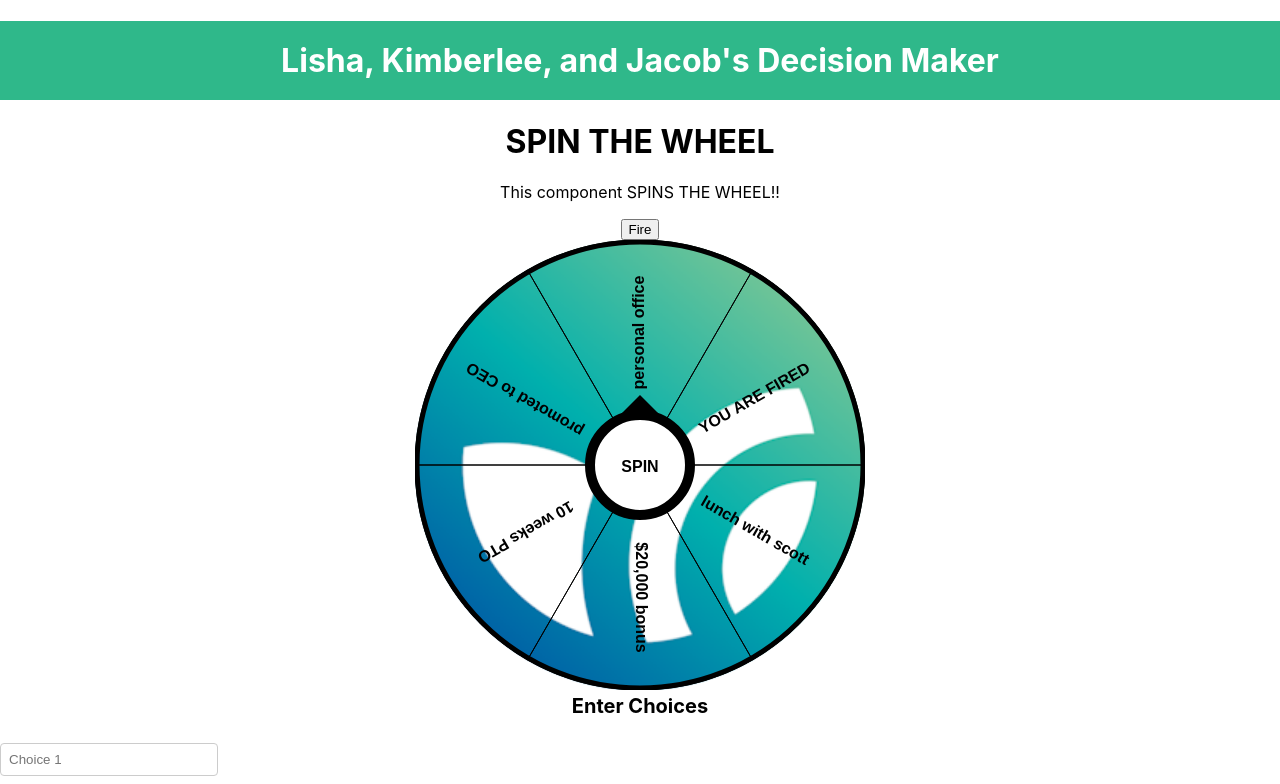
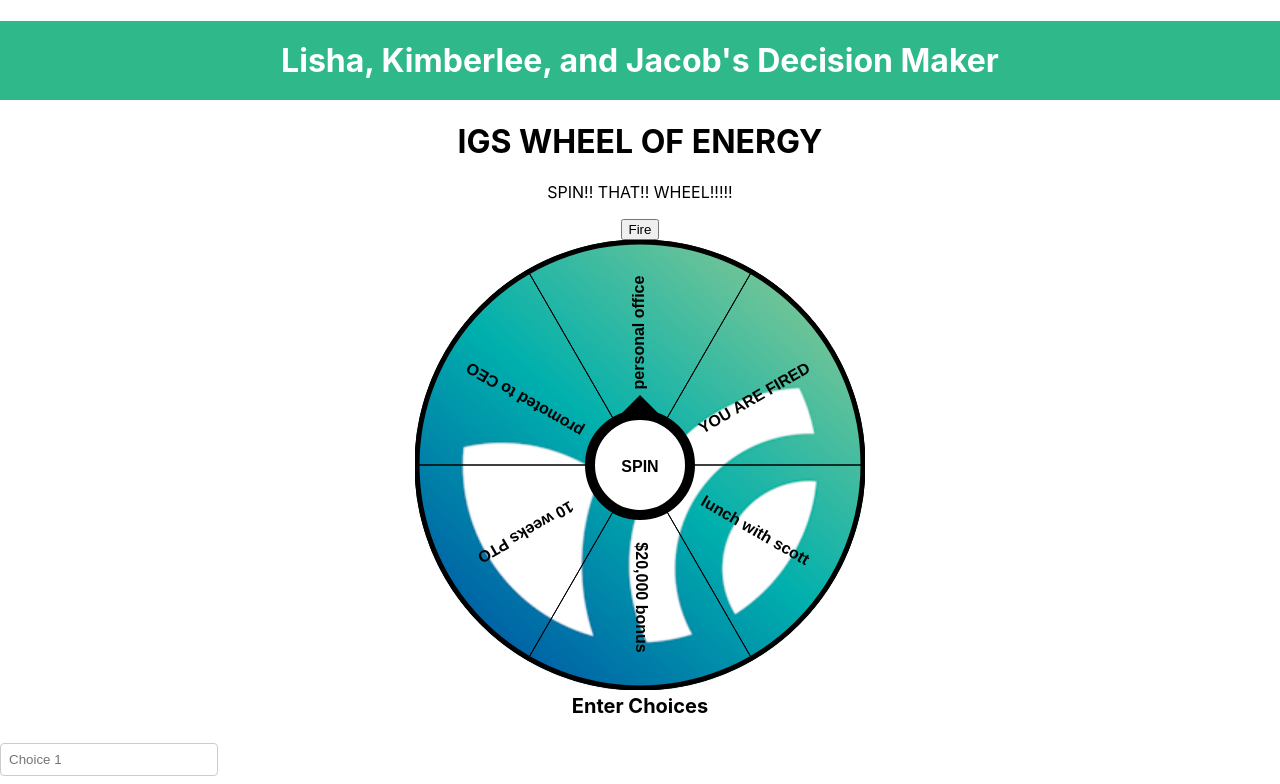
Before and after one commit to jpohlabel/IGS-FedEx-Day, a React (Create React App) app: page / in a window 1280 px wide. Shown: the top 784 px of the page. Built offline with nearby package versions, Linux system fonts and the light colour scheme.

Commit message:
asfdsadfsaf

```diff
--- a/src/App.js
+++ b/src/App.js
@@ -27,8 +27,8 @@ export default class App extends Component {
         return (
             <div align='center'>
                 <Header></Header>
-                <h1 id="tabelLabel" >SPIN THE WHEEL</h1>
-                <p>This component SPINS THE WHEEL!!</p>
+                <h1 id="tabelLabel" >IGS WHEEL OF ENERGY</h1>
+                <p>SPIN!! THAT!! WHEEL!!!!!</p>
                 <Confetti />
                 <Wheel></Wheel>
                 <ChoiceInput />
```
